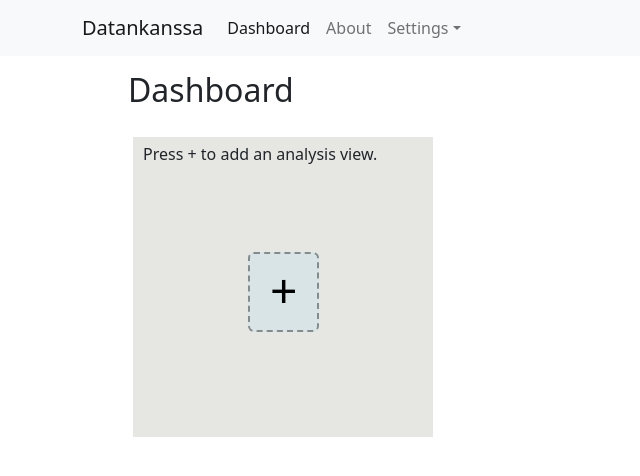
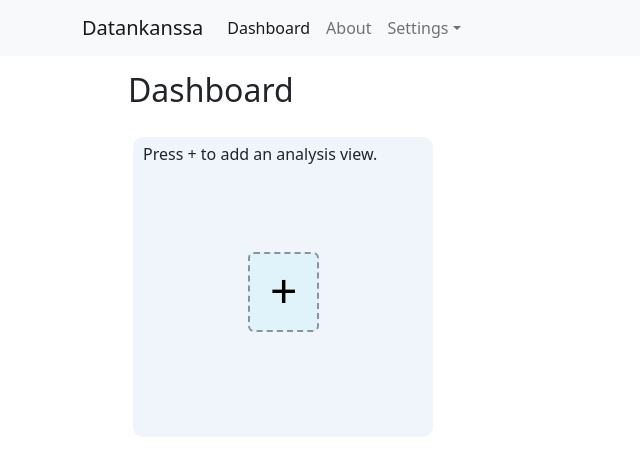
Before and after one commit to henrituol/datankanssa, a React (Create React App) app in the folder client/: page / in a window 1280 px wide. Shown: the top 476 px of the page, without its empty margins (0-640 px from the left). Built offline with nearby package versions, Linux system fonts and the light colour scheme.

Commit message:
Changed block background color

```diff
--- a/client/src/components/utils.js
+++ b/client/src/components/utils.js
@@ -21,7 +21,8 @@ export function blockBackgroundStyle () {
         height: 300,
         width: 300,
         margin: 5,
-        backgroundColor: "#E6E6E3"
+        backgroundColor: "rgba(216, 229, 242, 0.404)",
+        borderRadius: 10
     }
 
     return analysisBlockStyle;
```
